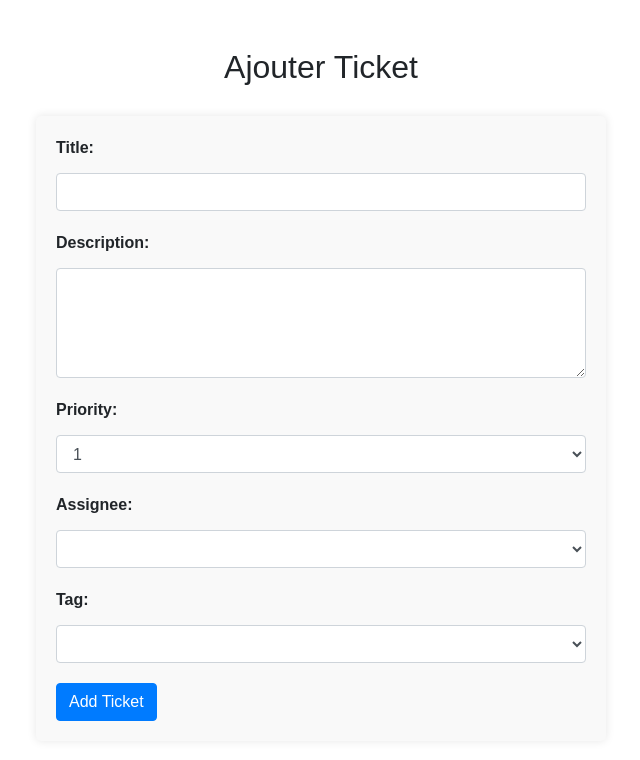
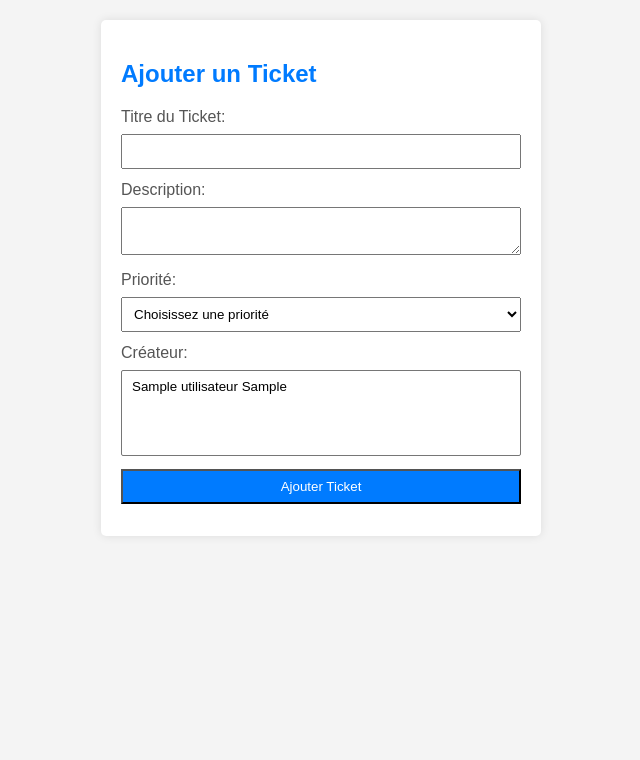
Before and after one commit to Youcode-Classe-E-2023-2024/WALID_SAIFI_tickets_manager, a PHP site: page /ajouter_tichets.php in a window 1280 px wide. Shown: the top 760 px of the page, without its empty margins (319-959 px from the left). Run offline with PHP 8.4, Linux system fonts and the light colour scheme; tables that the repository leaves empty hold one stand-in row (values such as "Sample post"); lists and menus that the app fills with data are empty.

Commit message:
Update ajouter_tichets.php

```diff
--- a/Vieux/ajouter_tichets.php
+++ b/Vieux/ajouter_tichets.php
@@ -1,114 +1,145 @@
+<?php
+require_once("../Class/dataBase.php");
+require_once("../Class/Tickt.php");
+
+if ($_SERVER['REQUEST_METHOD'] == 'POST') {
+    // Check if all required fields are set
+    if (isset($_POST['titre'], $_POST['description'], $_POST['priority'], $_POST['assigneur'])) {
+        $titre = $_POST['titre'];
+        $description = $_POST['description'];
+        $priority = $_POST['priority'];
+        $assigneur = $_POST['assigneur'];
+        $conn = new Database();
+        $tick = new Ticket($titre,$description,$priority,'1','1');
+        $id=$tick->createTicket();
+
+}
+}
+?>
+
 <!DOCTYPE html>
 <html lang="en">
 <head>
     <meta charset="UTF-8">
     <meta name="viewport" content="width=device-width, initial-scale=1.0">
-    <title>Add Ticket Form</title>
-    <!-- Add Bootstrap CSS link -->
-    <link rel="stylesheet" href="https://stackpath.bootstrapcdn.com/bootstrap/4.5.2/css/bootstrap.min.css">
+    <title>Ajouter un Ticket</title>
     <style>
+        /* Add your custom CSS styles here */
         body {
-        font-family: 'Arial', sans-serif;
-    }
-
-    .container {
-        max-width: 600px;
-        margin: auto;
+            font-family: Arial, sans-serif;
+            background-color: #f4f4f4;
+            color: #333;
+            margin: 0;
+            padding: 0;
         }
 
         h2 {
-        text-align: center;
-        margin-bottom: 30px;
+            color: #007BFF;
         }
 
         form {
-        background-color: #f9f9f9;
+            max-width: 400px;
+            margin: 20px auto;
             padding: 20px;
+            background-color: #fff;
             border-radius: 5px;
             box-shadow: 0 0 10px rgba(0, 0, 0, 0.1);
         }
 
-    .form-group {
-        margin-bottom: 20px;
-    }
-
         label {
-        font-weight: bold;
+            display: block;
+            margin-bottom: 8px;
+            color: #555;
         }
 
         input,
-    select,
-    textarea {
+        textarea,
+        select {
             width: 100%;
             padding: 8px;
-        margin-top: 5px;
+            margin-bottom: 12px;
             box-sizing: border-box;
         }
 
-    button {
-        background-color: #007bff;
+        input[type="submit"] {
+            background-color: #007BFF;
             color: #fff;
-        padding: 10px 20px;
-        border: none;
-        border-radius: 3px;
             cursor: pointer;
         }
 
-    button:hover {
+        input[type="submit"]:hover {
             background-color: #0056b3;
         }
     </style>
-
 </head>
 <body>
-<div class="container mt-5">
-    <h2>Ajouter  Ticket</h2>
-    <form id="addTicketForm">
-        <div class="form-group">
-            <label for="title">Title:</label>
-            <input type="text" class="form-control" id="title" name="title" required>
-        </div>
-        <div class="form-group">
+
+<form action="" method="post">
+    <h2>Ajouter un Ticket</h2>
+    <label for="titre">Titre du Ticket:</label>
+    <input type="text" id="titre" name="titre" required><br>
+
     <label for="description">Description:</label>
-            <textarea class="form-control" id="description" name="description" rows="4" required></textarea>
-        </div>
-        <div class="form-group">
-    <label for="priority">Priority:</label>
-    <select class="form-control" id="priority" name="priority" required>
+    <textarea id="description" name="description" required></textarea><br>
+
+     <label for="priority">Priorité:</label>
+         <select id="priority" name="priority" required>
+  <option value="" disabled selected>Choisissez une priorité</option>
+  <option value="1">1</option>
+  <option value="2">2</option>
+  <option value="3">3</option>
+  <option value="4">4</option>
+  <option value="5">5</option>
+  <option value="6">6</option>
+  <option value="7">7</option>
+  <option value="8">8</option>
+  <option value="9">9</option>
+  <option value="10">10</option>
+</select><br>
+
+
+
+    <label for="assigneur[]">Créateur:</label>
+    <select id="assigneur" name="assigneur[]" multiple required>
     <?php
-        // Generate options dynamically based on the range from 1 to 10
-        for ($i = 1; $i <= 10; $i++) {
-            echo "<option  value=\"$i\">$i</option>";
+    $conn = new Database();
+    $result = $conn->getConnection()->query("SELECT id_utilisateur, nom, prenom FROM Utilisateur");
+    while ($row = $result->fetch_assoc()) {
+        echo "<option value='" . $row['id_utilisateur'] . "'>" . $row['nom'] . " " . $row['prenom'] . "</option>";
     }
     ?>
-    </select>
-</div>
+</select><br>
+      <input type="submit" value="Ajouter Ticket">
+      </form>
+      <script>
+        var selectedOptions = [];
+     document.getElementById('assigneur').addEventListener('change', function() {
+    updateSelectedOptions(this);
+});
 
-        <div class="form-group">
-            <label for="assignee">Assignee:</label>
-            <!-- Populate this dropdown dynamically with users from the database using Ajax -->
-            <select class="form-control" id="assignee" name="assignee" required>
-                <!-- Options will be filled dynamically -->
-            </select>
-        </div>
-        <div class="form-group">
-            <label for="assignee">Tag:</label>
-            <!-- Populate this dropdown dynamically with users from the database using Ajax -->
-            <select class="form-control" id="assignee" name="tag" required>
-                <!-- Options will be filled dynamically -->
-            </select>
-        </div>
-        <button type="button" class="btn btn-primary" onclick="addTicket()">Add Ticket</button>
-    </form>
-</div>
+function updateSelectedOptions(select) {
+    var options = select && select.options;
 
-<!-- Add Bootstrap JS and jQuery -->
-<script src="https://code.jquery.com/jquery-3.5.1.slim.min.js"></script>
-<script src="https://cdn.jsdelivr.net/npm/@popperjs/core@2.11.6/dist/umd/popper.min.js"></script>
-<script src="https://stackpath.bootstrapcdn.com/bootstrap/4.5.2/js/bootstrap.min.js"></script>
+    for (var i = 0; i < options.length; i++) {
+        if (options[i].selected) {
+            var value = options[i].value;
 
-<!-- Add your custom JavaScript file for Ajax calls -->
-<script src="custom.js"></script>
+            if (!selectedOptions.includes(value)) {
+                selectedOptions.push(value);
+                options[i].style.color = 'red';
+            } else {
+                selectedOptions = selectedOptions.filter(function(item) {
+                    return item !== value;
+                });
+                options[i].style.color = '';
+            }
+        }
+    }
+
+    // Log the selected values array
+    console.log(selectedOptions);
+}
+</script>
 
 </body>
 </html>
```
Lines whose indentation alone changed are shown as unchanged.
